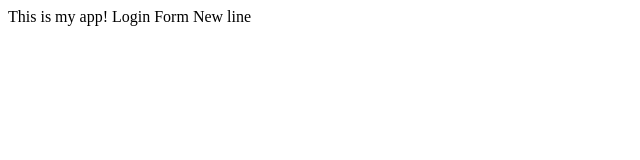
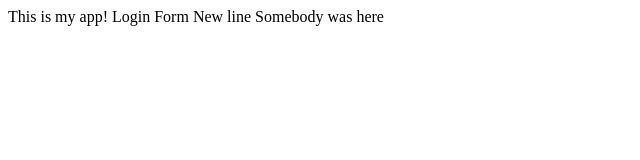
Before and after one commit to RadekMlodzianowski/myAppSample, a plain HTML site: page index.html in a window 1280 px wide. Shown: the whole page, without its empty margins (0-640 px from the left). Drawn offline with Linux system fonts and the light colour scheme.

Commit message:
Update index.html

```diff
--- a/index.html
+++ b/index.html
@@ -10,5 +10,6 @@
     This is my app!
     Login Form
     New line
+    Somebody was here
 </body>
 </html>
```
